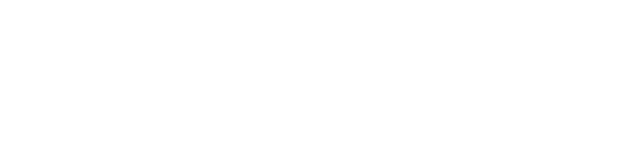
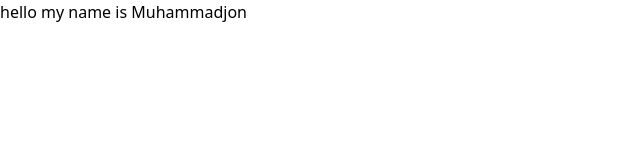
Before and after one commit to Sakiynat10/ImperatorSyte, a plain HTML site: page pages/login.html in a window 1280 px wide. Shown: the whole page, without its empty margins (0-640 px from the left). Drawn offline with nearby package versions, Linux system fonts and the light colour scheme.

Commit message:
hellomars

```diff
--- a/pages/login.html
+++ b/pages/login.html
@@ -7,6 +7,6 @@
     <title>Document</title>
 </head>
 <body>
-
+    <h1>hello my name is Muhammadjon</h1>
     <script src="../js/main.js"></script></body>
 </html>
```
